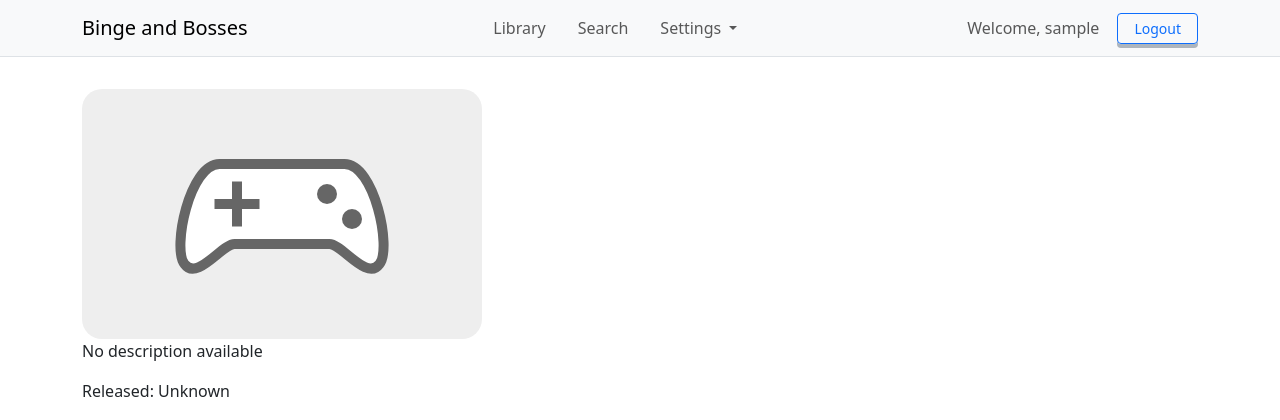
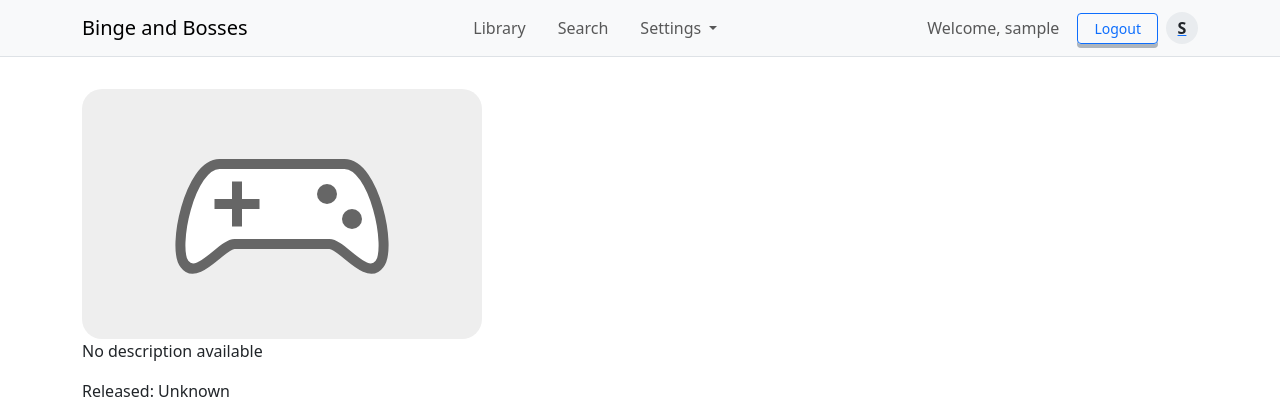
Before and after one commit to CS4300-CS5300-FA26/team-5, a Django app: page /1/ in a window 1280 px wide. Shown: the top 420 px of the page. Run offline with Django 5.2, Linux system fonts and the light colour scheme; the visitor is signed in with stand-in values (Sample User, id 1); data comes from the database, SQL or seed files in the repository; data that the repository does not hold is empty.

Commit message:
Modified navbar to display avatar icon and added new dropdown entry in settings

```diff
--- a/binge_and_bosses/static/css/navbar.css
+++ b/binge_and_bosses/static/css/navbar.css
@@ -72,3 +72,23 @@
 .navbar-nav .nav-link:hover {
     color: #0d6efd;
 }
+
+.avatar {
+    border-radius: 50%;
+    object-fit: cover;
+    display: inline-flex;
+    align-items: center;
+    justify-content: center;
+}
+
+.avatar-sm {
+    width: 32px;
+    height: 32px;
+}
+
+/* Fallback circle with initial*/
+.avatar-placeholder {
+    background: var(--bs-secondary-bg);
+    color: var(--bs-body-color);
+    font-weight: 600;
+}
--- a/binge_and_bosses/templates/base.html
+++ b/binge_and_bosses/templates/base.html
@@ -68,6 +68,13 @@
                                         Change Password
                                     </a>
                                 </li>
+
+                                <li>
+                                    <a class="dropdown-item {% if request.resolver_match.url_name == 'change_avatar' %}active{% endif %}"
+                                    href="{% url 'profiles:change_avatar' %}">
+                                        Change Avatar
+                                    </a>
+                                </li>
                             </ul>
                         </li>
                     </ul>
@@ -87,6 +94,19 @@
                                     Logout
                                 </button>
                             </form>
+                        </li>
+
+                        <li class="nav-item">
+                            <a href="{% url 'profiles:change_avatar' %}" class="d-flex align-items-center" aria-label="Your avatar">
+                                {% if user.profile.avatar %}
+                                    <img src="{{ user.profile.avatar.url }}" alt="{{ user.username }}" class="avatar avatar-sm">
+                                {% else %}
+                                    {# The Fallback: circle with the first initial of the user's username #}
+                                    <span class="avatar avatar-sm avatar-placeholder">
+                                        {{ user.username|slice:":1"|upper }}
+                                    </span>
+                                {% endif %}
+                            </a>
                         </li>
                     </ul>
                 {% else %}
```
